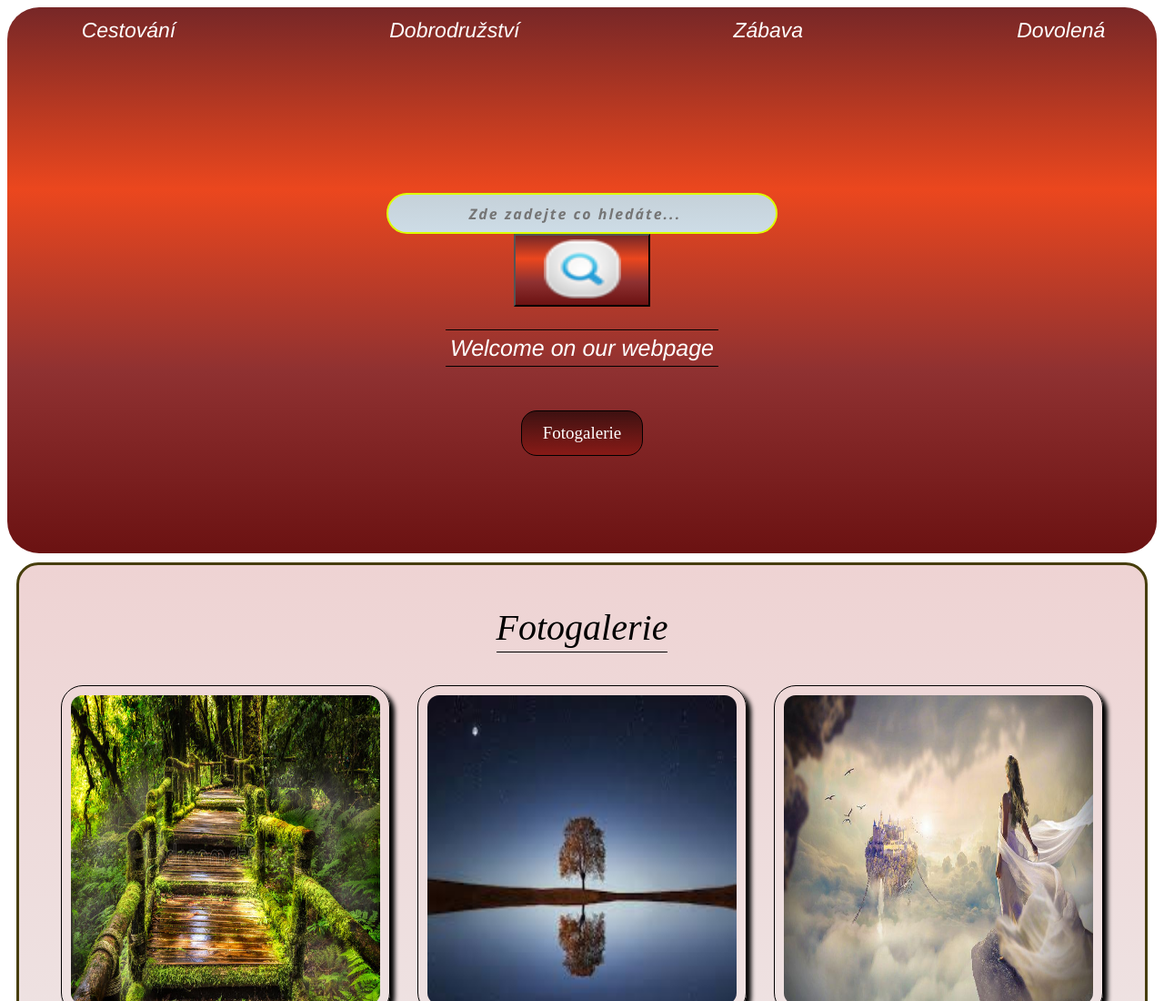
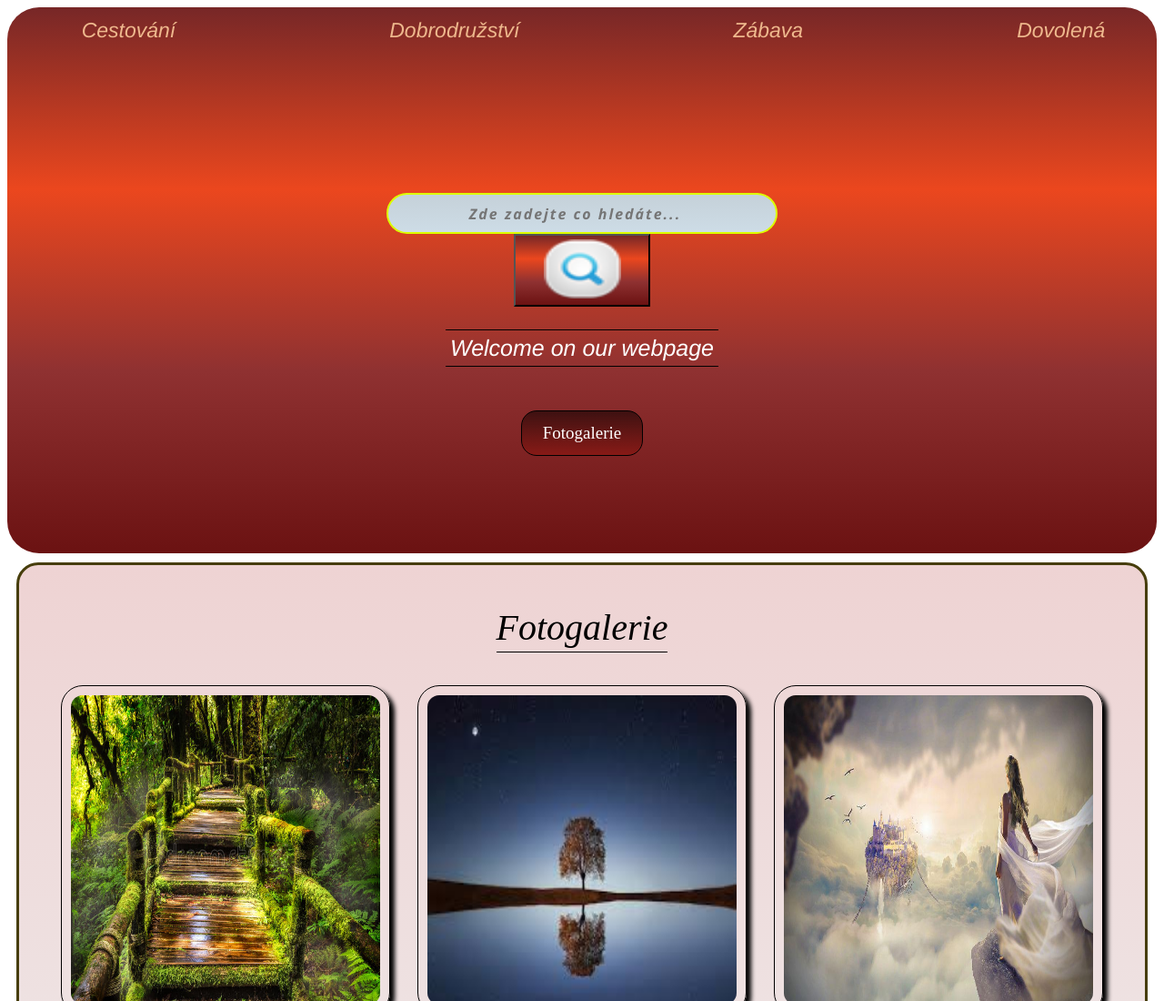
Before and after one commit to Sebik3012Sk/Flex-box-webpage, a plain HTML site: page index.html in a window 1280 px wide. Shown: the top 1100 px of the page at 91% size. Drawn offline with nearby package versions, Linux system fonts and the light colour scheme; files that its build step writes are made by us from their sources.

Commit message:
js --upgrade

```diff
--- a/css/style.scss
+++ b/css/style.scss
@@ -58,7 +58,7 @@ header .menu {
 
 header .menu .item-menu {
     text-decoration: none;
-    color: white;
+    color: fade-in($color: (rgb(238, 184, 141)), $amount: 1);
     font-family: 'Franklin Gothic Medium', 'Arial Narrow', Arial, sans-serif;
     font-style: italic;
     font-size: $menu-item-font-size;
--- a/js/function.js
+++ b/js/function.js
@@ -9,6 +9,8 @@ export function scrollFotogallery(event){
             behavior : "smooth"
         })
     },150)
+
+
 }
 
 
@@ -19,6 +21,7 @@ export function search(event){
     list_data.push(event.target.value)
     let json_data = JSON.stringify(list_data)
     localStorage.setItem("search",json_data)
+
 
 
     let parse_data = JSON.parse(localStorage.getItem("search"))
--- a/js/script.js
+++ b/js/script.js
@@ -5,6 +5,7 @@ import { search_input } from "./variables.js";
 import { screen } from "./variables.js";
 import { addSearchListener } from "./function.js";
 
+search_input.style.color = "black"
 
 button.addEventListener("click",scrollFotogallery)
 
```
